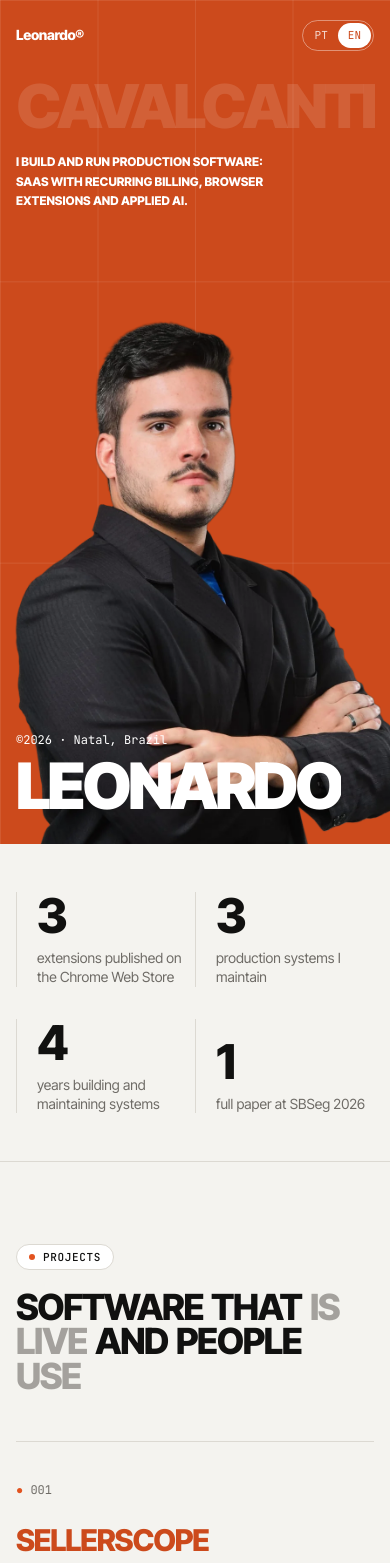
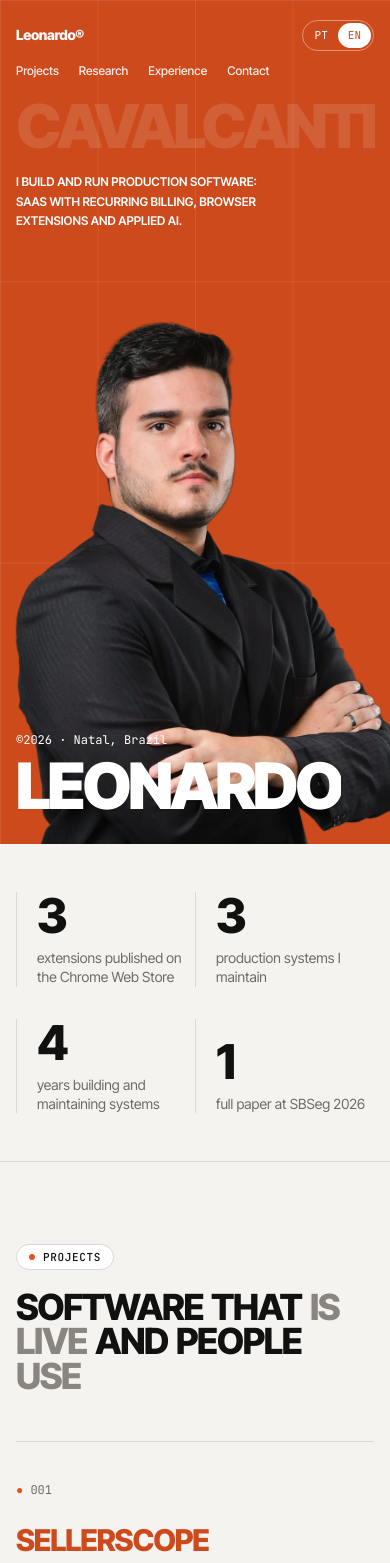
Before and after one commit to LeonardoPCavalcanti/portfolio, a React (Vite) app: page / in a window 390 px wide. Shown: the top 1563 px of the page. Built offline with nearby package versions, Linux system fonts and the light colour scheme.

Commit message:
fix: correcoes da revisao (contraste do segundo tom, menu no celular, pesos de fonte, rotulos PT/EN)

```diff
--- a/index.html
+++ b/index.html
@@ -44,7 +44,7 @@
     <link rel="preconnect" href="https://fonts.googleapis.com" />
     <link rel="preconnect" href="https://fonts.gstatic.com" crossorigin />
     <link
-      href="https://fonts.googleapis.com/css2?family=Inter+Tight:wght@400;500;800;900&family=JetBrains+Mono:wght@400;500&display=swap"
+      href="https://fonts.googleapis.com/css2?family=Inter+Tight:wght@400;500;600;700;800;900&family=JetBrains+Mono:wght@400;500&display=swap"
       rel="stylesheet"
     />
 
--- a/src/components/layout/Header.tsx
+++ b/src/components/layout/Header.tsx
@@ -19,11 +19,14 @@ export default function Header() {
       >
         {t(ui.nav.skip)}
       </a>
-      <div className="container-x flex items-center justify-between py-5">
+      <div className="container-x flex flex-wrap items-center justify-between gap-y-3 py-5">
         <a href="#top" className="text-sm font-extrabold tracking-tight">
           Leonardo®
         </a>
-        <nav aria-label="Principal" className="hidden gap-7 text-sm font-medium md:flex">
+        <nav
+          aria-label={t(ui.nav.mainLabel)}
+          className="order-last flex w-full gap-5 text-xs font-medium md:order-none md:w-auto md:gap-7 md:text-sm"
+        >
           {NAV.map((n) => (
             <a key={n.href} href={n.href} className="opacity-90 transition-opacity hover:opacity-100">
               {t(n.label)}
@@ -37,7 +40,7 @@ export default function Header() {
               type="button"
               aria-pressed={lang === l}
               onClick={() => setLang(l)}
-              className={`rounded-full px-2.5 py-1 uppercase transition-colors ${lang === l ? 'bg-white text-orange' : 'text-white/80 hover:text-white'}`}
+              className={`rounded-full px-2.5 py-1 uppercase transition-colors ${lang === l ? 'bg-white text-orange' : 'text-white hover:bg-white/15'}`}
             >
               {l}
             </button>
--- a/src/components/sections/Hero.tsx
+++ b/src/components/sections/Hero.tsx
@@ -41,7 +41,7 @@ export default function Hero() {
       <motion.p
         aria-hidden
         style={{ y: ghostY }}
-        className="pointer-events-none absolute inset-x-0 top-[9vh] select-none whitespace-nowrap text-center text-[clamp(48px,15.5vw,230px)] font-black leading-none tracking-crush text-white/[0.12]"
+        className="pointer-events-none absolute inset-x-0 top-[max(9vh,6rem)] select-none whitespace-nowrap text-center text-[clamp(48px,15.5vw,230px)] font-black leading-none tracking-crush text-white/[0.12]"
       >
         {profile.lastName.toUpperCase()}
       </motion.p>
@@ -73,7 +73,7 @@ export default function Hero() {
         </motion.div>
       </div>
 
-      <div className="container-x relative z-20 flex flex-1 flex-col pb-8 pt-[max(7rem,calc(9vh+min(15.5vw,230px)+1rem))]">
+      <div className="container-x relative z-20 flex flex-1 flex-col pb-8 pt-[calc(max(9vh,6rem)+min(15.5vw,230px)+1rem)]">
         <motion.p {...enter(0.25)} className="max-w-[270px] text-xs font-semibold uppercase leading-relaxed md:text-[13px]">
           {t(profile.lede)}
         </motion.p>
--- a/src/components/ui/BlurText.tsx
+++ b/src/components/ui/BlurText.tsx
@@ -25,7 +25,7 @@ export default function BlurText({
   delay = 0,
   dimFrom,
   dimWords,
-  dimClassName = 'text-muted/60',
+  dimClassName = 'text-dim',
 }: BlurTextProps) {
   const reduce = useReducedMotion();
   const Tag = as;
--- a/src/i18n/ui.ts
+++ b/src/i18n/ui.ts
@@ -8,6 +8,7 @@ export const ui = {
     contact: { pt: 'Contato', en: 'Contact' },
     langLabel: { pt: 'Idioma', en: 'Language' },
     skip: { pt: 'Pular para o conteúdo', en: 'Skip to content' },
+    mainLabel: { pt: 'Principal', en: 'Main' },
   },
   hero: {
     place: { pt: '©2026 · Natal/RN', en: '©2026 · Natal, Brazil' },
@@ -55,7 +56,7 @@ export const ui = {
   },
   contact: {
     label: { pt: 'Contato', en: 'Contact' },
-    title: { pt: 'Bora construir algo que fique no ar?', en: "Let's build something that stays live?" },
+    title: { pt: 'Bora construir algo que fique no ar?', en: 'Want to build something that stays live?' },
     cv: { pt: 'Baixar CV', en: 'Download CV (PT)' },
     email: { pt: 'E-mail', en: 'Email' },
     top: { pt: 'Voltar ao topo', en: 'Back to top' },
--- a/tailwind.config.ts
+++ b/tailwind.config.ts
@@ -15,6 +15,8 @@ const config: Config = {
         paper: '#F4F3EF',
         ink: '#111110',
         muted: '#6E6B66',
+        // Segundo tom dos títulos: 3,3:1 sobre o papel (AA para texto grande).
+        dim: '#8A867F',
         line: '#DCD9D2',
       },
       fontFamily: {
```
Also changed, not shown: 1 other file (tests, documents, lock files or other folders).
